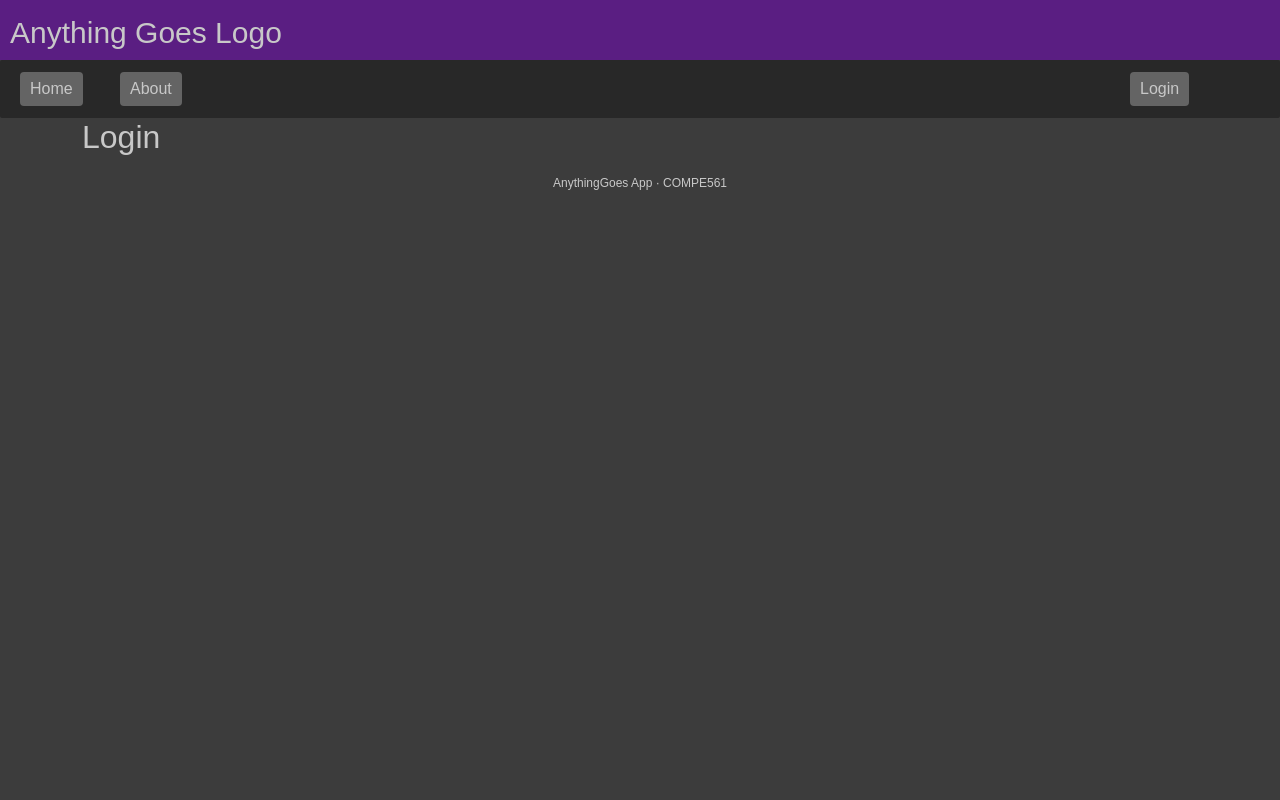
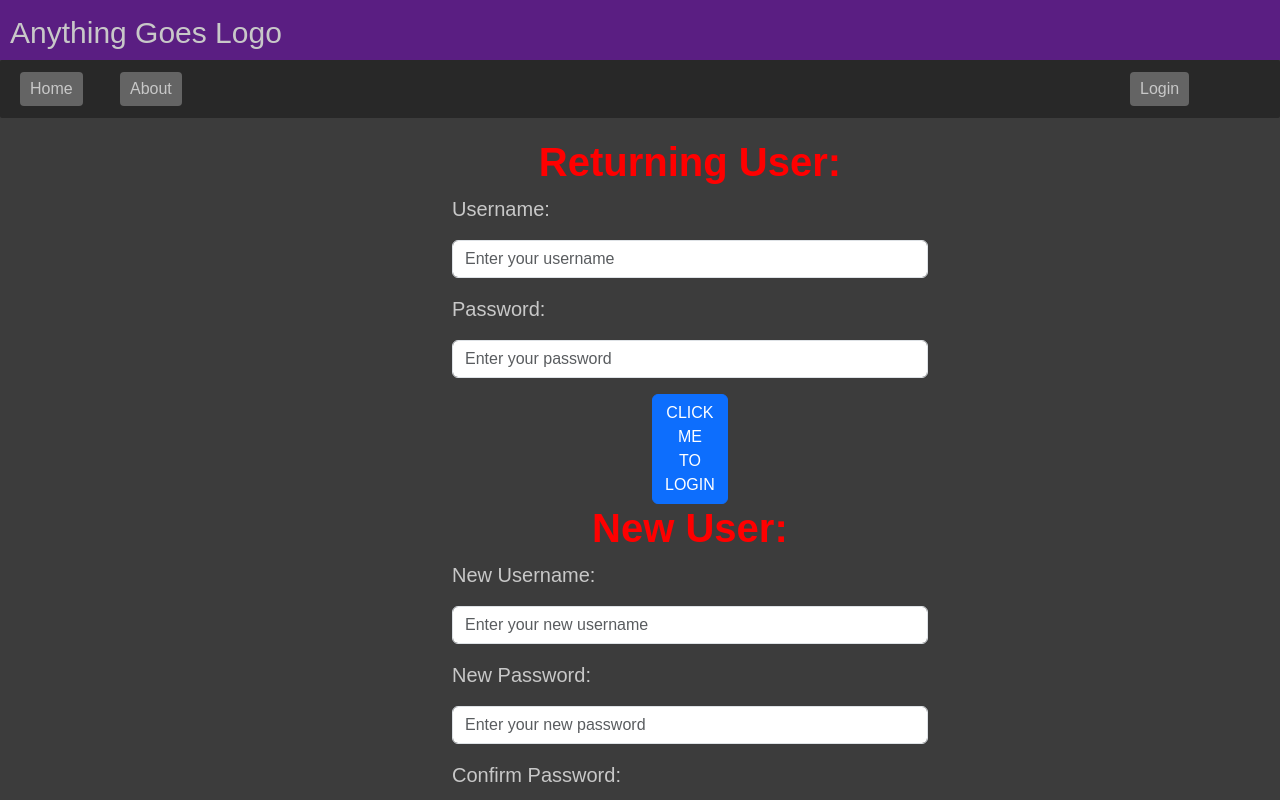
Before and after one commit to gumbygobbler/AnythingGoes, a React (Create React App) app in the folder anything-goes-react/: page /login in a window 1280 px wide. Shown: the top 800 px of the page. Built offline with nearby package versions, Linux system fonts and the light colour scheme.

Commit message:
added login+signup page and design

```diff
--- /dev/null
+++ b/anything-goes-react/src/components/Button.js
@@ -0,0 +1,15 @@
+interface Props {
+    children: string;
+    onClick: () => void;
+    color: string;
+  }
+
+  const Button = ({ children, onClick, color }: Props) => {
+    return (
+      <button className={"btn btn-" + color} onClick={onClick}>
+        {children}
+      </button>
+    );
+  };
+
+  export default Button;
--- /dev/null
+++ b/anything-goes-react/src/components/LoginPass.js
@@ -0,0 +1,20 @@
+// import { ReactNode } from "react";
+
+interface Props {
+    children: string; //ReactNode;
+  }
+
+  const LoginPass = ({ children }: Props) => {
+    return (
+      <div className="mb-3">
+        <input
+          type="text"
+          className="form-control"
+          id="placeholder"
+          placeholder="Enter your password"
+        ></input>
+      </div>
+    );
+  };
+
+  export default LoginPass;
--- /dev/null
+++ b/anything-goes-react/src/components/LoginUser.js
@@ -0,0 +1,20 @@
+// import { ReactNode } from "react";
+
+interface Props {
+    children: string; //ReactNode;
+  }
+
+  const LoginUser = ({ children }: Props) => {
+    return (
+      <div className="mb-3">
+        <input
+          type="text"
+          className="form-control"
+          id="placeholder"
+          placeholder="Enter your username"
+        ></input>
+      </div>
+    );
+  };
+
+  export default LoginUser;
--- /dev/null
+++ b/anything-goes-react/src/components/RegPass.js
@@ -0,0 +1,20 @@
+// import { ReactNode } from "react";
+
+interface Props {
+    children: string; //ReactNode;
+  }
+
+  const RegPass = ({ children }: Props) => {
+    return (
+      <div className="mb-3">
+        <input
+          type="text"
+          className="form-control"
+          id="placeholder"
+          placeholder="Enter your new password"
+        ></input>
+      </div>
+    );
+  };
+
+  export default RegPass;
--- /dev/null
+++ b/anything-goes-react/src/components/RegUser.js
@@ -0,0 +1,20 @@
+// import { ReactNode } from "react";
+
+interface Props {
+    children: string; //ReactNode;
+  }
+
+  const RegUser = ({ children }: Props) => {
+    return (
+      <div className="mb-3">
+        <input
+          type="text"
+          className="form-control"
+          id="placeholder"
+          placeholder="Enter your new username"
+        ></input>
+      </div>
+    );
+  };
+
+  export default RegUser;
--- a/anything-goes-react/src/pages/Login.js
+++ b/anything-goes-react/src/pages/Login.js
@@ -1,11 +1,59 @@
+import LoginUser from "../components/LoginUser";
+import LoginPass from "../components/LoginPass";
+import RegUser from "../components/RegUser";
+import RegPass from "../components/RegPass";
+import Button from "../components/Button";
 import React from "react";
 
-const Login = () => {
+function Login() {
+  const test = "test";
   return (
-    <div>
-      <h2>Login</h2>
-    </div>
+    <>
+    <main>
+      <div>
+        <h1 style={{color: 'red', fontWeight: 'bold', textAlign: 'center'}}>Returning User:</h1>
+      </div>
+      <div style={{paddingLeft : 350, paddingRight: 350}}>
+        <p>Username:</p>
+      </div>
+      <div style={{paddingLeft : 350, paddingRight: 350}}>
+      <LoginUser children={test}></LoginUser>
+      </div>
+      <div style={{paddingLeft : 350, paddingRight: 350}}>
+        <p>Password:</p>
+      </div>
+      <div  style={{paddingLeft : 350, paddingRight: 350}}>
+      <LoginPass children={test}></LoginPass>
+      </div>
+      <div style={{paddingLeft : 550, paddingRight: 550}}>
+      <Button color="primary">CLICK ME TO LOGIN</Button>
+      </div>
+      <div>
+        <h1 style={{color: 'red', fontWeight: 'bold', textAlign: 'center'}}>New User:</h1>
+      </div>
+      <div style={{paddingLeft : 350, paddingRight: 350}}>
+        <p>New Username:</p>
+      </div>
+      <div style={{paddingLeft : 350, paddingRight: 350}}>
+      <RegUser children={test}></RegUser>
+      </div>
+      <div style={{paddingLeft : 350, paddingRight: 350}}>
+        <p>New Password:</p>
+      </div>
+      <div style={{paddingLeft : 350, paddingRight: 350}}>
+      <RegPass children={test}></RegPass>
+      </div>
+      <div style={{paddingLeft : 350, paddingRight: 350}}>
+        <p>Confirm Password:</p>
+      </div>
+      <div style={{paddingLeft : 350, paddingRight: 350}}>
+      <RegPass children={test}></RegPass>
+      </div>
+      <div style={{paddingLeft : 550, paddingRight: 550}} >
+      <Button color="primary">CLICK ME TO SIGN UP</Button>
+      </div>
+    </main>
+    </>
   );
-};
-
+}
 export default Login;
```
Also changed, not shown: 1 other file (tests, documents, lock files or other folders).
